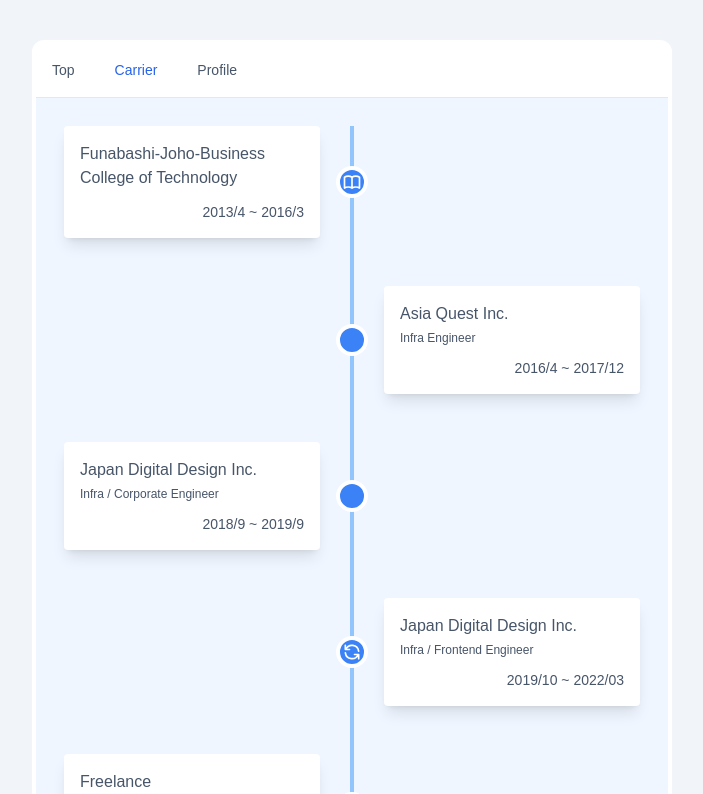
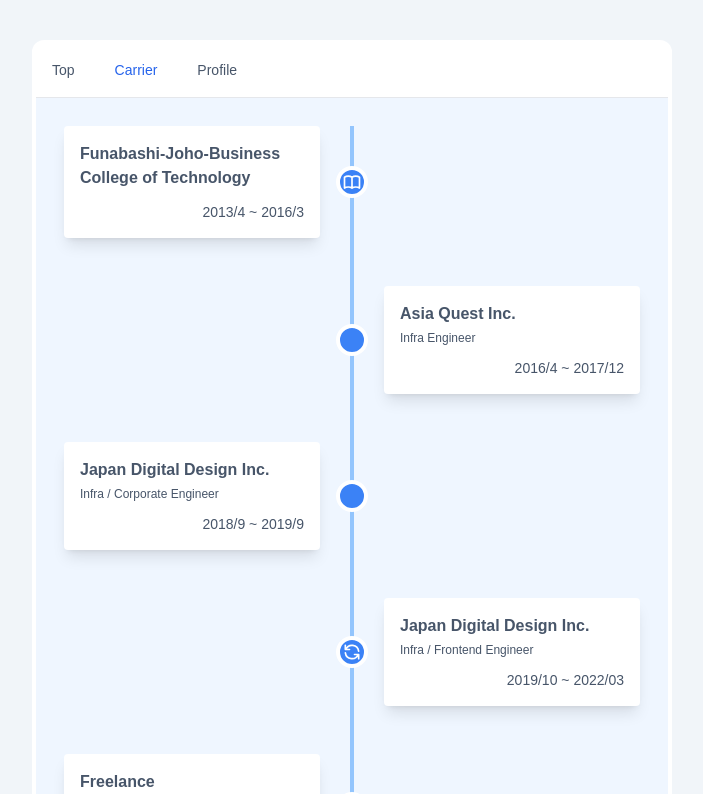
Before and after one commit to nakadei/nakadei_web_frontend, a React (Vite) app: page /carrier in a window 1280 px wide. Shown: the top 794 px of the page, without its empty margins (288-991 px from the left). Built offline with nearby package versions, Linux system fonts and the light colour scheme; the HTML template or start-up script is replaced by a standard one.

Commit message:
feat: change font-weight to high

```diff
--- a/src/components/page-link.tsx
+++ b/src/components/page-link.tsx
@@ -14,7 +14,7 @@
         'h-[24px] w-[24px] flex flex-col justify-center align-middle bg-no-repeat link link-hover',
         img
       )} />
-      <div className="flex flex-col justify-center align-middle text-center text-blue-600 font-light ml-1">
+      <div className="flex flex-col justify-center align-middle text-center text-blue-600 font-medium ml-1">
         <a href={url} className="no-underline hover:underline" target="_blank">
           {linkText}
         </a>
--- a/src/pages/carrier.tsx
+++ b/src/pages/carrier.tsx
@@ -21,9 +21,9 @@
                 <div className="flex justify-start w-full mx-auto items-center">
                   <div className="w-full sm:w-1/2 sm:pr-8">
                     <div className="p-4 bg-white rounded shadow-lg">
-                      <p>Funabashi-Joho-Business</p>
-                      <p>College of Technology</p>
-                      <p className="mt-3 text-sm text-right">2013/4 ~ 2016/3</p>
+                      <p className="font-semibold">Funabashi-Joho-Business</p>
+                      <p className='font-semibold'>College of Technology</p>
+                      <p className="mt-3 text-sm text-right font-medium">2013/4 ~ 2016/3</p>
                     </div>
                   </div>
                 </div>
@@ -41,9 +41,9 @@
                 <div className="flex justify-end w-full mx-auto items-center">
                   <div className="w-full sm:w-1/2 sm:pl-8">
                     <div className="p-4 bg-white rounded shadow-lg">
-                      <p>Asia Quest Inc.</p>
-                      <p className="mt-1 text-xs">Infra Engineer</p>
-                      <p className="mt-3 text-sm text-right">2016/4 ~ 2017/12</p>
+                      <p className="font-semibold">Asia Quest Inc.</p>
+                      <p className="mt-1 text-xs font-medium">Infra Engineer</p>
+                      <p className="mt-3 text-sm text-right font-medium">2016/4 ~ 2017/12</p>
                     </div>
                   </div>
                 </div>
@@ -57,9 +57,9 @@
                 <div className="flex justify-start w-full mx-auto items-center">
                   <div className="w-full sm:w-1/2 sm:pr-8">
                     <div className="p-4 bg-white rounded shadow-lg">
-                      <p>Japan Digital Design Inc.</p>
-                      <p className="mt-1 text-xs">Infra / Corporate Engineer</p>
-                      <p className="mt-3 text-sm text-right">2018/9 ~ 2019/9</p>
+                      <p className="font-semibold">Japan Digital Design Inc.</p>
+                      <p className="mt-1 text-xs font-medium">Infra / Corporate Engineer</p>
+                      <p className="mt-3 text-sm text-right font-medium">2018/9 ~ 2019/9</p>
                     </div>
                   </div>
                 </div>
@@ -73,9 +73,9 @@
                 <div className="flex justify-end w-full mx-auto items-center">
                   <div className="w-full sm:w-1/2 sm:pl-8">
                     <div className="p-4 bg-white rounded shadow-lg">
-                      <p>Japan Digital Design Inc.</p>
-                      <p className="mt-1 text-xs">Infra / Frontend Engineer</p>
-                      <p className="mt-3 text-sm text-right">2019/10 ~ 2022/03</p>
+                      <p className="font-semibold">Japan Digital Design Inc.</p>
+                      <p className="mt-1 text-xs font-medium">Infra / Frontend Engineer</p>
+                      <p className="mt-3 text-sm text-right font-medium">2019/10 ~ 2022/03</p>
                     </div>
                   </div>
                 </div>
@@ -93,9 +93,9 @@
                 <div className="flex justify-start w-full mx-auto items-center">
                   <div className="w-full sm:w-1/2 sm:pr-8">
                     <div className="p-4 bg-white rounded shadow-lg">
-                      <p>Freelance</p>
-                      <p className="mt-1 text-xs">Frontend Engineer</p>
-                      <p className="mt-3 text-sm text-right">2022/07 ~ 2022/09</p>
+                      <p className="font-semibold">Freelance</p>
+                      <p className="mt-1 text-xs font-medium">Frontend Engineer</p>
+                      <p className="mt-3 text-sm text-right font-medium">2022/07 ~ 2022/09</p>
                     </div>
                   </div>
                 </div>
@@ -109,9 +109,9 @@
                 <div className="flex justify-end w-full mx-auto items-center">
                   <div className="w-full sm:w-1/2 sm:pl-8">
                     <div className="p-4 bg-white rounded shadow-lg">
-                      <p>Fanfare Inc.</p>
-                      <p className="mt-1 text-xs">Frontend Engineer</p>
-                      <p className="mt-3 text-sm text-right">2022/12 ~ Present</p>
+                      <p className="font-semibold">Fanfare Inc.</p>
+                      <p className="mt-1 text-xs font-medium">Frontend Engineer</p>
+                      <p className="mt-3 text-sm text-right font-medium">2022/12 ~ Present</p>
                     </div>
                   </div>
                 </div>
```
